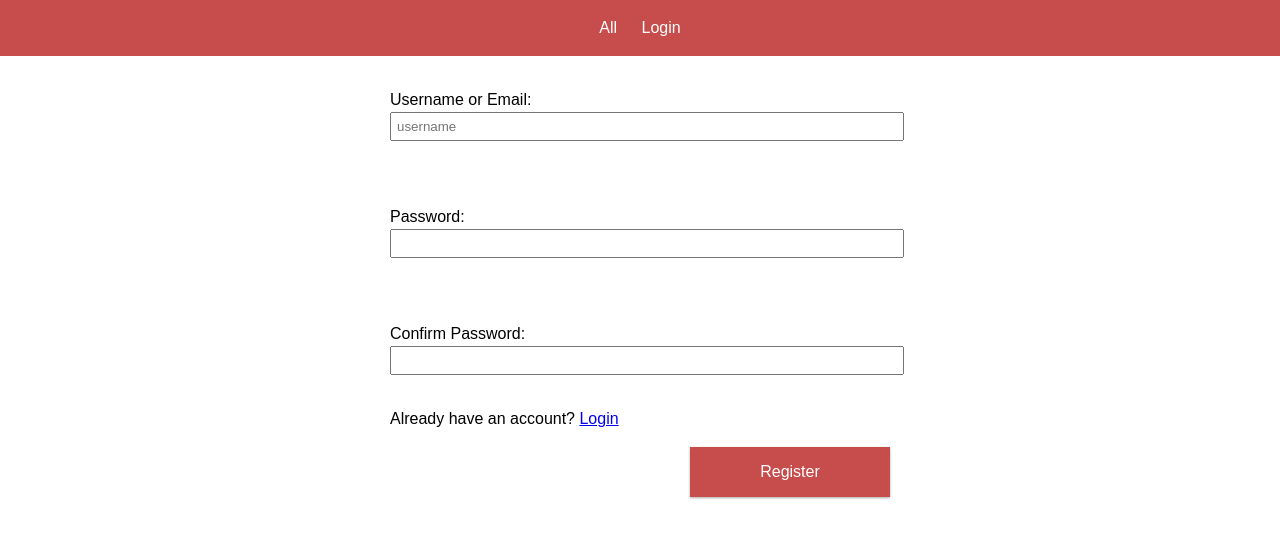
After one commit to Zafuzi/blogz, a Flask app: page /register in a window 1280 px wide. The commit adds this page. Shown: the top 538 px of the page. Run offline with Flask 2, Linux system fonts and the light colour scheme; parts of the project's set-up code (start-up, migrations or seed data) failed here and were passed over.

Commit message:
Finish: all systems go, unless you embed an iframe

```diff
--- a/main.py
+++ b/main.py
@@ -1,10 +1,11 @@
-from flask import Flask, request, render_template, url_for, redirect
+from flask import Flask, request, render_template, url_for, redirect, session
 from livereload import Server, shell
 from flask_sqlalchemy import SQLAlchemy
 import requests
 
 app = Flask(__name__)
 app.debug = True
+app.secret_key = '\x02\x95\xa1j\xe5\x18\x8d\x95\x8b\xce\x0e5\x12\xf3\xa3%\x18\xba$\x9f\xe8>\xb8\xe6'
 
 app.config['SQLALCHEMY_DATABASE_URI'] = 'mysql+pymysql://blog:mypassword@localhost:8889/blog'
 app.config['SQLALCHEMY_ECHO'] = True
@@ -16,30 +17,49 @@ server.watch('/templates/*.html', '/static/styles/*.css', 'main.py')
 
 class Post(db.Model):
     id = db.Column(db.Integer, primary_key=True)
+    user_id = db.Column(db.Integer, db.ForeignKey('user.id'))
     title = db.Column(db.String(120))
     body = db.Column(db.Text())
-    def __init__(self, title, body):
+    private = db.Column(db.Boolean())
+    def __init__(self, id, title, body, private):
         self.title = title
         self.body = body
+        self.user_id = id
+        self.private = private
+
+class User(db.Model):
+    id = db.Column(db.Integer, primary_key=True)
+    username = db.Column(db.String(25))
+    password = db.Column(db.String(25))
+    blogs = db.relationship('Post', backref='blogs')
+
+    def __init__(self, username, password):
+        self.username = username
+        self.password = password
 
 posts = Post.query.all()
+
+
+@app.before_request
+def require_login():
+    allowed_routes = ['index', 'post', 'static', 'login', 'register']
+    if request.endpoint not in allowed_routes and 'username' not in session:
+        return redirect('/login')
+    if 'id' not in session and 'username' in session:
+        user = User.query.filter_by(username = session['username']).first()
+        session['id'] = user.id
 
 @app.route("/styles")
 def styles():
     """ Routes static stylesheet assest """
     return url_for('static', filename='style.css')
 
-@app.route('/', methods=['POST', 'GET'])
+@app.route('/', methods=['GET'])
 def index():
-    posts = Post.query.all()
-    if request.method == 'POST':
-        title = request.form['title']
-        body = request.form['body']
-        new_post = Post(title, body)
-        db.session.add(new_post)
-        db.session.commit()
-        posts = Post.query.all()
-    return render_template('index.html',title="Blog", posts=list(reversed(posts)))
+    posts = Post.query.filter_by(private=0).all()
+    return render_template('index.html',
+                                title="Blog",
+                                posts=list(reversed(posts)))
 
 @app.route('/newpost', methods=['POST', 'GET'])
 def newpost():
@@ -48,21 +68,29 @@ def newpost():
     if request.method == 'POST':
         titleOK = False
         bodyOK = False
-        title = request.form['title']
-        body = request.form['body']
+        form = request.form.to_dict()
+        title = form['title']
+        body = form['body']
+
+        if 'public' in form:
+            private = 0
+        else:
+            private = 1
 
         if title and body:
             if len(title) > 0 and len(body) > 0:
-                new_post = Post(title, body)
+                new_post = Post(session['id'], title, body, private)
                 db.session.add(new_post)
                 db.session.commit()
                 titleOK = True
                 bodyOK = True
-                print("ID: %i" % new_post.id)
                 id = new_post.id
                 return redirect(str.format('/post?id={0}', id))
 
-    return render_template('newpost.html', title="Blog | Newpost", titleOK = titleOK, bodyOK = bodyOK)
+    return render_template('newpost.html',
+                                title="Blog | Newpost",
+                                titleOK = titleOK,
+                                bodyOK = bodyOK)
 
 @app.route('/post')
 def viewPost(id=0):
@@ -70,8 +98,81 @@ def viewPost(id=0):
     post = ""
     if id:
         post = Post.query.get(id)
-        print("ID:", id)
-    return render_template('blog.html', title= str.format("Blog | Post {0}", id ), post = post)
+
+    return render_template('blog.html',
+                                title= str.format("Blog | Post {0}", id ),
+                                post = post)
+
+@app.route("/login", methods=['POST', 'GET'])
+def login():
+    if request.method == 'POST':
+        form = request.form.to_dict()
+        username = form['username']
+        password = form['password']
+        user = User.query.filter_by(username = username, password = password).first()
+        if user != None:
+            session['username'] = username
+            session['id'] = user.id
+            return redirect('/user')
+        else:
+            return render_template('login.html')
+    else:
+        return render_template('login.html')
+
+@app.route("/register", methods=['POST', 'GET'])
+def register():
+    if request.method == 'POST':
+        form = request.form.to_dict()
+        username = form['username']
+        password = form['password']
+        password2 = form['password2']
+        user = User.query.filter_by(username = username).first() is None
+        if user and password == password2:
+            session['username'] = username
+            new_user = User(username, password)
+            db.session.add(new_user)
+            db.session.commit()
+            return redirect('/user')
+        else:
+            return render_template('register.html')
+    else:
+        return render_template('register.html')
+
+@app.route('/logout')
+def logout():
+    del session['username']
+    del session['id']
+    return redirect('/')
+
+@app.route("/user")
+def user(id=0):
+    id = request.args.get('id')
+    print("ID: ", id)
+    if id != 0 and id is not None:
+        print("id is not None")
+        user = User.query.filter_by(id = id).first()
+        if user:
+            username = user.username
+            posts = Post.query.filter_by(user_id = user.id, private = 0).all()
+            return render_template('user.html',
+                                username = username,
+                                title= str.format("Blog | User {0}", username),
+                                posts = posts)
+    else:
+        username = session['username']
+        if username is not None:
+            user = User.query.filter_by(username = username).first()
+            id = user.id
+            posts = Post.query.filter_by(user_id = user.id).all()
+            return render_template('user.html',
+                                        username = username,
+                                        title= str.format("Blog | u/{0}", "Zach"),
+                                        posts = list(reversed(posts)))
+        else:
+            return render_template('user.html',
+                                        username="User Not Found",
+                                        title= str.format("Blog | User {0}", "User not found"),
+                                        posts = [])
 
 if __name__ == '__main__':
     server = Server(app.wsgi_app)
--- a/static/styles/styles.css
+++ b/static/styles/styles.css
@@ -1,3 +1,8 @@
+:root {
+    --btn-bg: #c74c4c;
+    --btn-color: #fff;
+}
+
 body,
 html {
     font-size: 1rem;
@@ -32,6 +37,12 @@ main {
     display: flex;
     justify-content: center;
     align-items: center;
+    flex-flow: coulmn;
+}
+
+main p {
+    width: 100%;
+    padding: 0 1em;
 }
 
 .post {
@@ -53,34 +64,95 @@ main {
     border-bottom: 1px solid #eee;
 }
 
-.newpost {
+.formpost {
     display: flex;
     flex-flow: column;
     justify-content: center;
+    max-width: 500px;
     width: 100%;
 }
 
-.newpost form {
+.formpost form {
     display: flex;
     flex-flow: column;
     justify-content: space-between;
 }
 
-.newpost label {
-    width: 100%;
+.formpost label {
     display: flex;
     flex-flow: column;
     justify-content: space-between;
+    align-items: flex-start;
     margin: 2em 0;
+    cursor: pointer;
 }
 
-.newpost textarea {
+.formpost input {
+    width: 100%;
+    padding: 5px;
+    margin: auto;
+}
+
+.formpost textarea {
     width: 100%;
     display: block;
     clear: both;
     min-height: 200px;
+    width: 100%;
+    padding: 5px;
+    margin: auto;
+}
+
+.formpost .private {
+    display: flex;
+    width: 100%;
+    justify-content: space-between;
+    align-items: center;
+}
+
+.formpost .btn {
+    -webkit-appearance: none;
+    max-width: 200px;
+    padding: 16px;
+    background: var(--btn-bg);
+    border: none;
+    color: var(--btn-color);
+    font-size: 1rem;
+    margin: 1em 0 1em auto;
+}
+
+.profile {
+    display: flex;
+    width: 100%;
+    flex-flow: column;
+}
+
+.private {
+    color: #9e9e9e;
+    font-weight: lighter;
+}
+
+.title {
+    font-size: 17px;
+    font-weight: 600;
+}
+
+.btn {
+    cursor: pointer;
+    box-shadow: 0 1px 3px rgba(0, 0, 0, 0.12), 0 1px 2px rgba(0, 0, 0, 0.24);
+    transition: all 0.3s cubic-bezier(.25, .8, .25, 1);
+}
+
+.btn:hover {
+    box-shadow: 0 5px 5px rgba(0, 0, 0, 0.25), 0 2px 2px rgba(0, 0, 0, 0.22);
 }
 
 .warning {
     color: #c74c4c;
 }
+
+iframe {
+    width: 100%;
+    height: auto;
+    min-width: 300px;
+}
--- a/templates/base.html
+++ b/templates/base.html
@@ -10,8 +10,12 @@
 <body>
     <header>
         <nav>
-            <a href="/">Posts</a>
+            <a href="/">All</a> {% if 'username' in session %}
+            <a href="/user">My Posts</a>
             <a href="/newpost">New Post</a>
+            <a href="/logout">Logout</a> {% else %}
+            <a href="/login">Login</a> {% endif %}
+        </nav>
     </header>
     <main>
         {% block content %} {% endblock %}
--- a/templates/blog.html
+++ b/templates/blog.html
@@ -4,6 +4,11 @@
     <p>No post found</p>
     {% else %}
     <h2> {{post['title']}} </h2>
+    <a href="/user?id={{post['user_id']}}">
+        <small>
+                <em>Written by: {{post['user_id']}}</em>
+            </small>
+    </a>
     <div>
         {{post['body']|safe}}
     </div>
--- /dev/null
+++ b/templates/register.html
@@ -0,0 +1,23 @@
+{% extends "base.html" %} {% block content %}
+<div class="formpost">
+    <form method="post" autocomplete>
+        <label>
+        Username or Email:
+        <input type="username" name="username" placeholder="username" required/>
+    </label>
+        <label>
+        Password:
+        <input type="password" name="password" required />
+    </label>
+        <label>
+        Confirm Password:
+        <input type="password" name="password2" required />
+    </label>
+        <span>
+        Already have an account?
+        <a href="/login">Login</a>
+    </span>
+        <input class="btn" type="submit" value="Register" />
+    </form>
+</div>
+{% endblock %}
```
Also changed, not shown: templates/index.html (+8 -4 lines), templates/login.html (added, +19 -0 lines), templates/newpost.html (+9 -3 lines), templates/user.html (added, +23 -0 lines).
